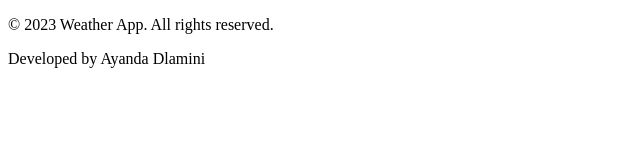
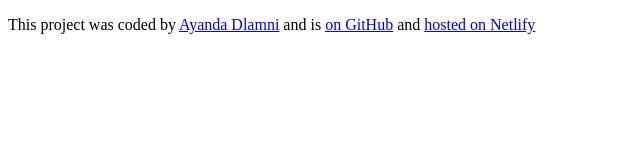
Before and after one commit to JAy2344/forecast, a plain HTML site: page index.html in a window 1280 px wide. Shown: the whole page, without its empty margins (0-640 px from the left). Drawn offline with Linux system fonts and the light colour scheme.

Commit message:
removed old footer and added a new one

```diff
--- a/index.html
+++ b/index.html
@@ -10,8 +10,12 @@
 
 
     <footer>
-        <p>&copy; 2023 Weather App. All rights reserved.</p>
-        <p>Developed by Ayanda Dlamini</p>
+         <p>
+          This project was coded by
+          <a href="https://www.linkedin.com/in/ayanda-dlamini-a69296295/" target="_blank">Ayanda Dlamni</a> and is
+          <a href="https://github.com/JAy2344" target="_blank"> on GitHub</a> and
+          <a href="https://app.netlify.com/" target="_blank">hosted on Netlify</a>
+        </p>
     </footer>
 </body>
 </html>
```
